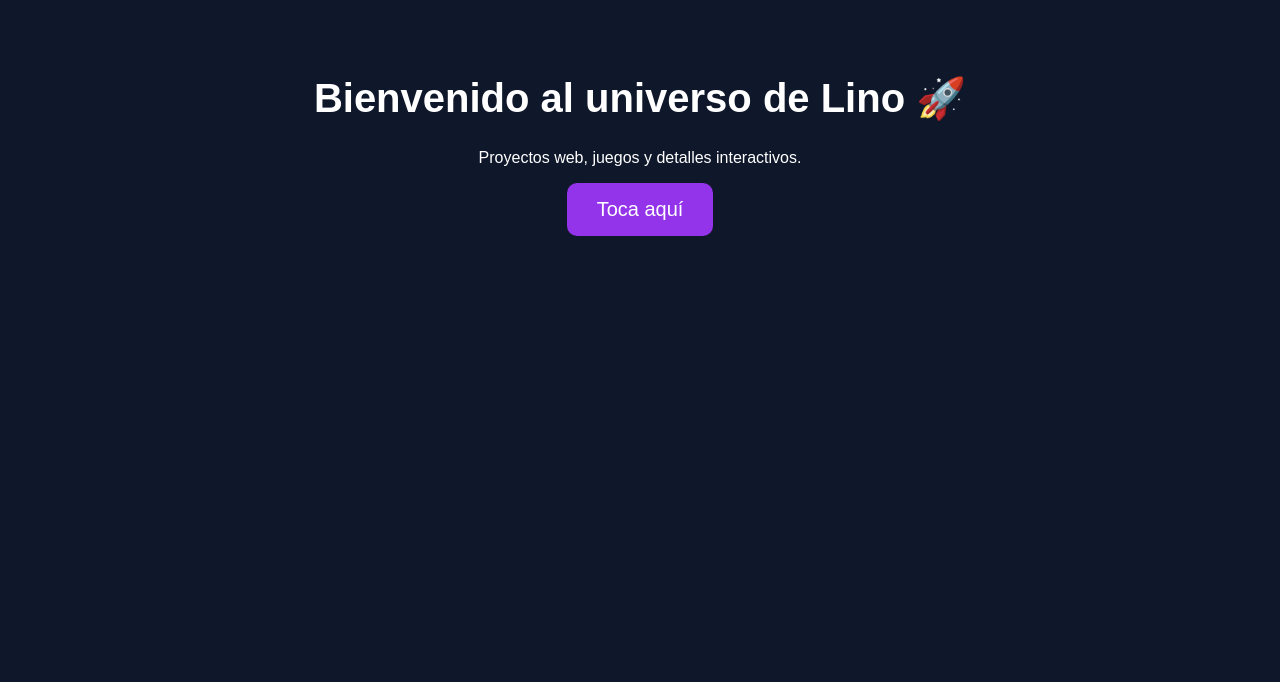
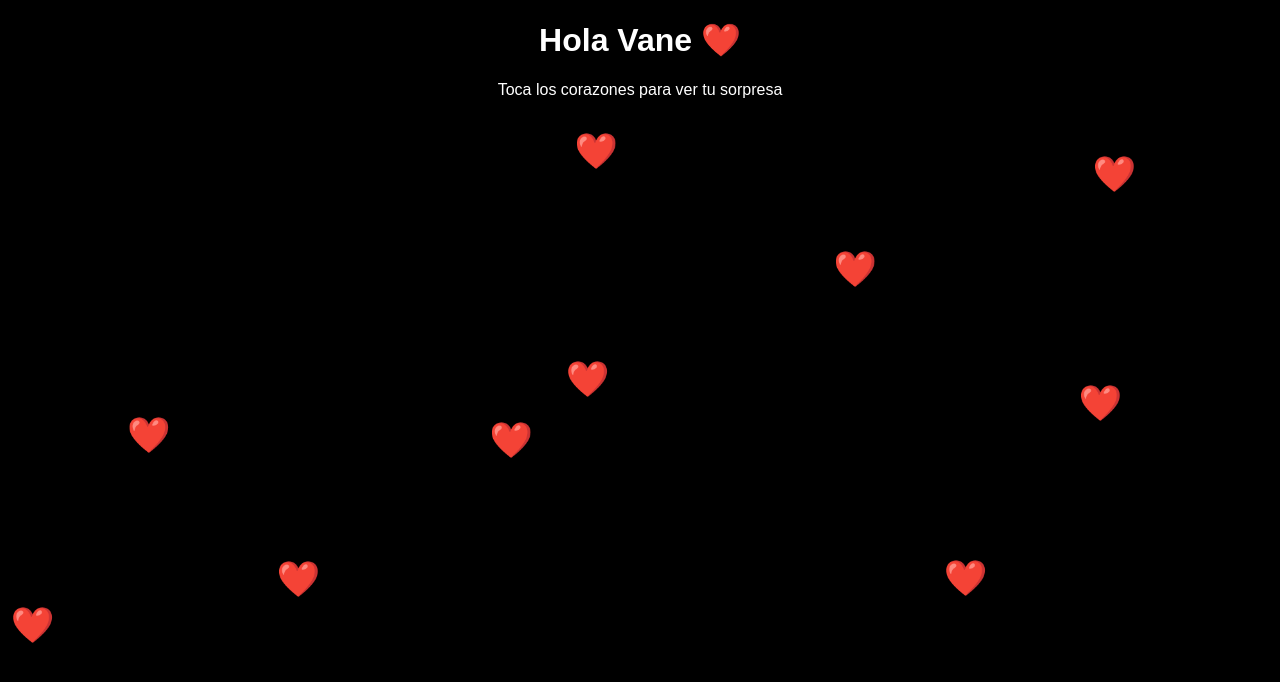
Before and after one commit to linomarchantt-cloud/linoooficial.github.io, a plain HTML site: page index.html in a window 1280 px wide. Drawn offline with Linux system fonts and the light colour scheme.

Commit message:
Refactor index.html for improved structure and content

```diff
--- a/index.html
+++ b/index.html
@@ -1,51 +1,47 @@
 <!DOCTYPE html>
 <html>
 <head>
-<title>Bienvenido al universo de Lino</title>
-<style>
-body{
-background:#0f172a;
-color:white;
-text-align:center;
-font-family:sans-serif;
-padding:40px;
+<title>Para Vane ❤️</title>
+</head>
+
+<body style="background:black;color:white;text-align:center;font-family:sans-serif;">
+
+<h1>Hola Vane ❤️</h1>
+<p>Toca los corazones para ver tu sorpresa</p>
+
+<div id="mensaje" style="display:none;font-size:24px;color:pink;">
+Vieja, gracias por todo ❤️ Te quiero mucho.
+</div>
+
+<script>
+
+let total=10
+let tocados=0
+
+for(let i=0;i<total;i++){
+
+let heart=document.createElement("div")
+heart.innerHTML="❤️"
+heart.style.position="absolute"
+heart.style.left=Math.random()*90+"vw"
+heart.style.top=Math.random()*90+"vh"
+heart.style.fontSize="35px"
+
+heart.onclick=function(){
+
+heart.remove()
+tocados++
+
+if(tocados==total){
+document.getElementById("mensaje").style.display="block"
 }
 
-h1{
-font-size:40px;
 }
 
-button{
-padding:15px 30px;
-font-size:20px;
-border:none;
-border-radius:10px;
-background:#9333ea;
-color:white;
-cursor:pointer;
+document.body.appendChild(heart)
+
 }
 
-button:hover{
-background:#7e22ce;
-}
-</style>
-</head>
-
-<body>
-
-<h1>Bienvenido al universo de Lino 🚀</h1>
-
-<p>Proyectos web, juegos y detalles interactivos.</p>
-
-<button onclick="mensaje()">Toca aquí</button>
-
-<p id="secreto"></p>
-
-<script>
-function mensaje(){
-document.getElementById("secreto").innerHTML =
-"Si llegaste hasta aquí... se vienen proyectos increíbles.";
-}
 </script>
 
 </body>
```
